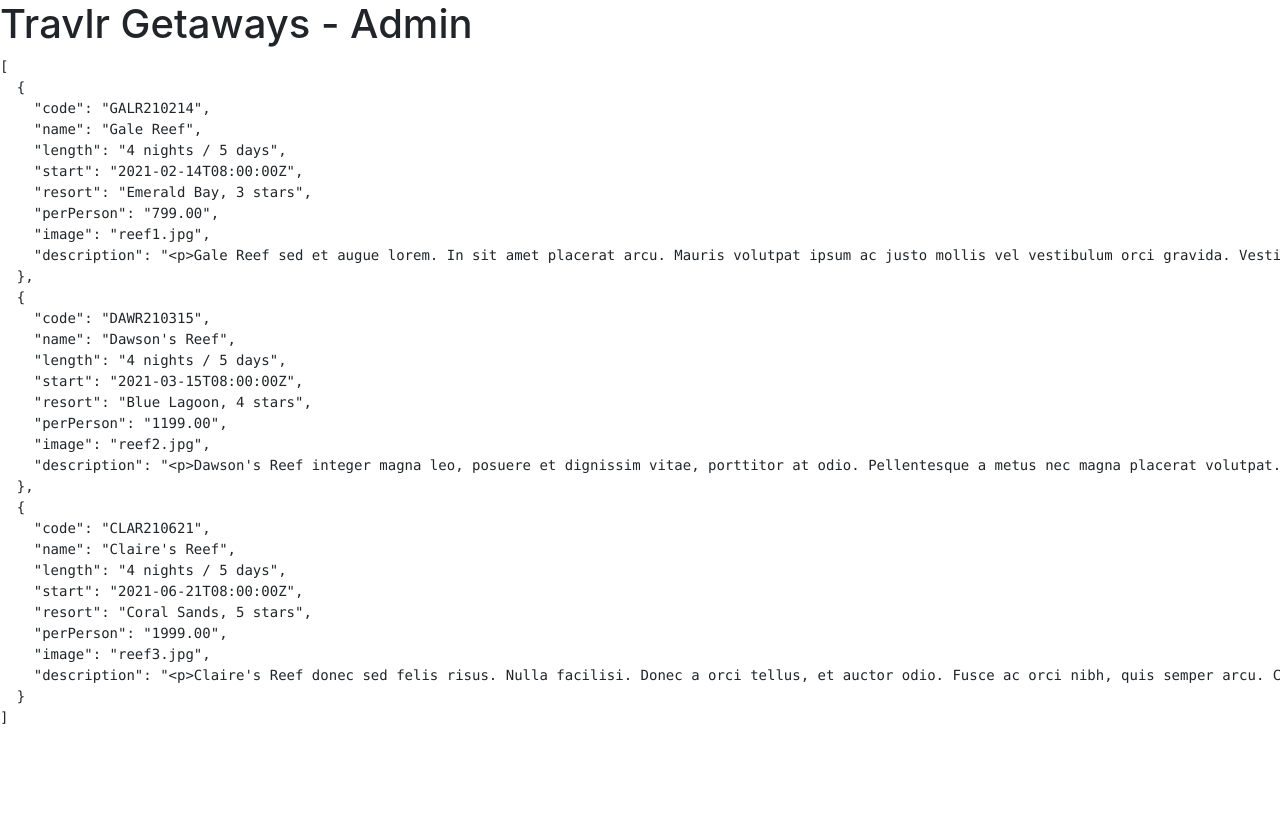
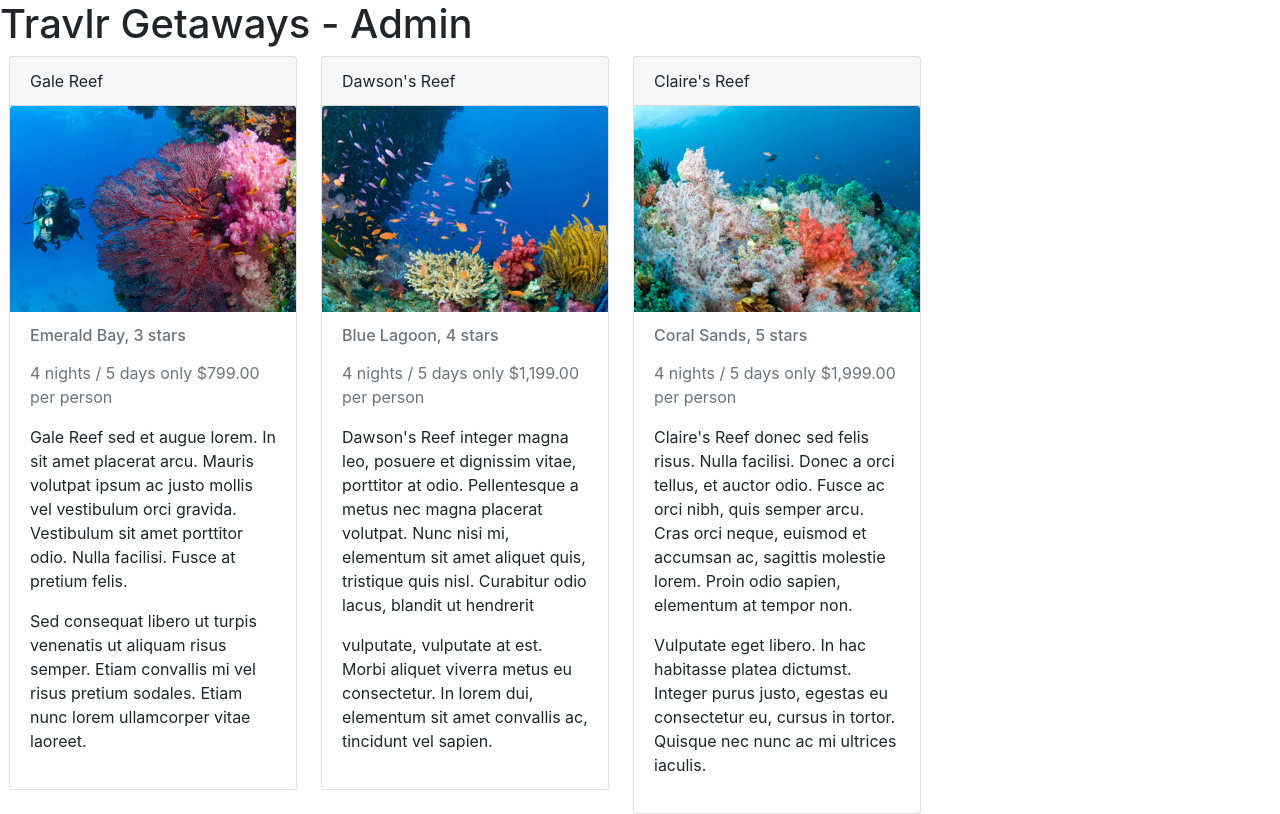
Before and after one commit to grantchatterton/cs465-fullstack, an Angular app in the folder app_admin/: page / in a window 1280 px wide. Built offline with nearby package versions, Linux system fonts and the light colour scheme.

Commit message:
Modify to display each trip in a card

```diff
--- a/app_admin/src/app/trip-listing/trip-listing.component.html
+++ b/app_admin/src/app/trip-listing/trip-listing.component.html
@@ -1 +1,23 @@
-<pre>{{ trips | json }}</pre>
+<!-- <pre>{{ trips | json }}</pre> -->
+<div class="row">
+  <div *ngFor="let trip of trips">
+    <div class="card ml-4" style="width: 18rem">
+      <div class="card-header">{{ trip.name }}</div>
+      <img
+        src="assets/images/{{ trip.image }}"
+        alt="trip thumbnail"
+        class="card-img-top"
+      />
+      <div class="card-body">
+        <h6 class="card-subtitle mb-2 text-muted">
+          {{ trip.resort }}
+        </h6>
+        <p class="card-subtitle mt-3 mb-3 text-muted">
+          {{ trip.length }} only
+          {{ trip.perPerson | currency : "USD" : true }} per person
+        </p>
+        <p class="card-text" [innerHTML]="trip.description"></p>
+      </div>
+    </div>
+  </div>
+</div>
```
